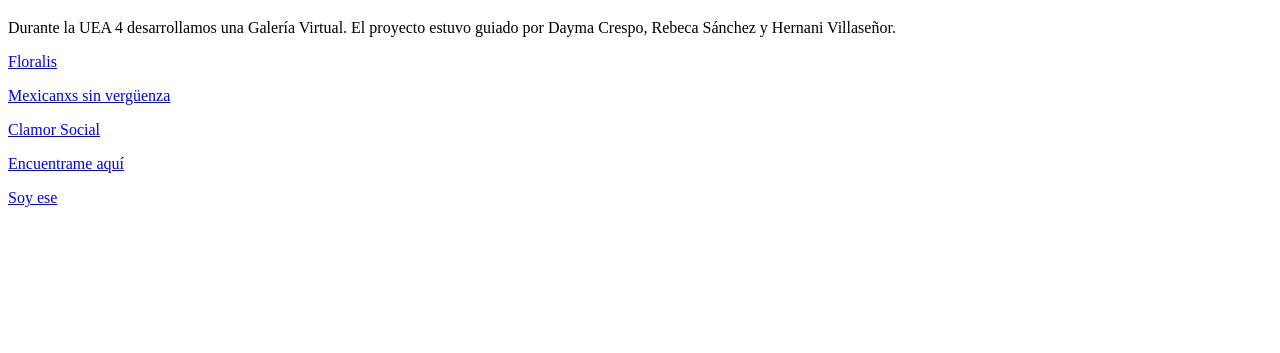
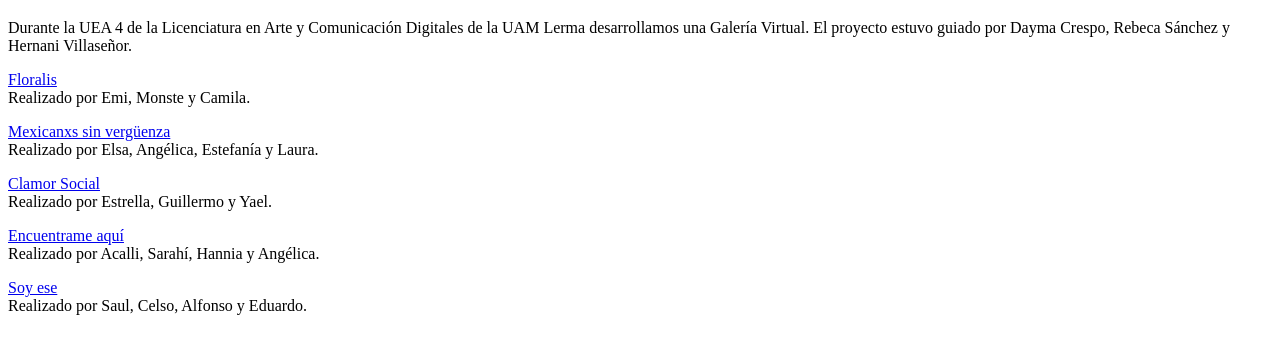
Before and after one commit to hvillase/uea-4, a plain HTML site: page index.html in a window 1280 px wide. Shown: the part 61-414 px from the top of the page. Drawn offline with Linux system fonts and the light colour scheme.

Commit message:
integrantes

```diff
--- a/index.html
+++ b/index.html
@@ -8,11 +8,21 @@
 </head>
 <body>
     <h1>UEA 4</h1>
-    <p>Durante la UEA 4 desarrollamos una Galería Virtual. El proyecto estuvo guiado por Dayma Crespo, Rebeca Sánchez y Hernani Villaseñor.</p>
-    <p><a href="https://emilyrosas.github.io/EquipoUEA4/">Floralis</a></p>
-    <p><a href="https://elizx2.github.io/Galeria_Virtual-Uea4/">Mexicanxs sin vergüenza</a></p>
-    <p><a href="https://donitasdimbo.github.io/trabajo_eje-4_-galeria-virtual-/">Clamor Social</a></p>
-    <p><a href="https://acalliii.github.io/Encuentrame-aqui/">Encuentrame aquí</a></p>
-    <p><a href="https://jimcelso.github.io/EJE-CUARTO-TRI/">Soy ese</a></p>
+    <p>Durante la UEA 4 de la Licenciatura en Arte y Comunicación Digitales de la UAM Lerma desarrollamos una Galería Virtual. El proyecto estuvo guiado por Dayma Crespo, Rebeca Sánchez y Hernani Villaseñor.</p>
+    <p><a href="https://emilyrosas.github.io/EquipoUEA4/">Floralis</a><br>
+    Realizado por Emi, Monste y Camila.
+    </p>
+    <p><a href="https://elizx2.github.io/Galeria_Virtual-Uea4/">Mexicanxs sin vergüenza</a><br>
+    Realizado por Elsa, Angélica, Estefanía y Laura.
+    </p>
+    <p><a href="https://donitasdimbo.github.io/trabajo_eje-4_-galeria-virtual-/">Clamor Social</a><br>
+    Realizado por Estrella, Guillermo y Yael.
+    </p>
+    <p><a href="https://acalliii.github.io/Encuentrame-aqui/">Encuentrame aquí</a><br>
+        Realizado por Acalli, Sarahí, Hannia y Angélica.
+    </p>
+    <p><a href="https://jimcelso.github.io/EJE-CUARTO-TRI/">Soy ese</a><br>
+        Realizado por Saul, Celso, Alfonso y Eduardo.
+    </p>
 </body>
 </html>
```
